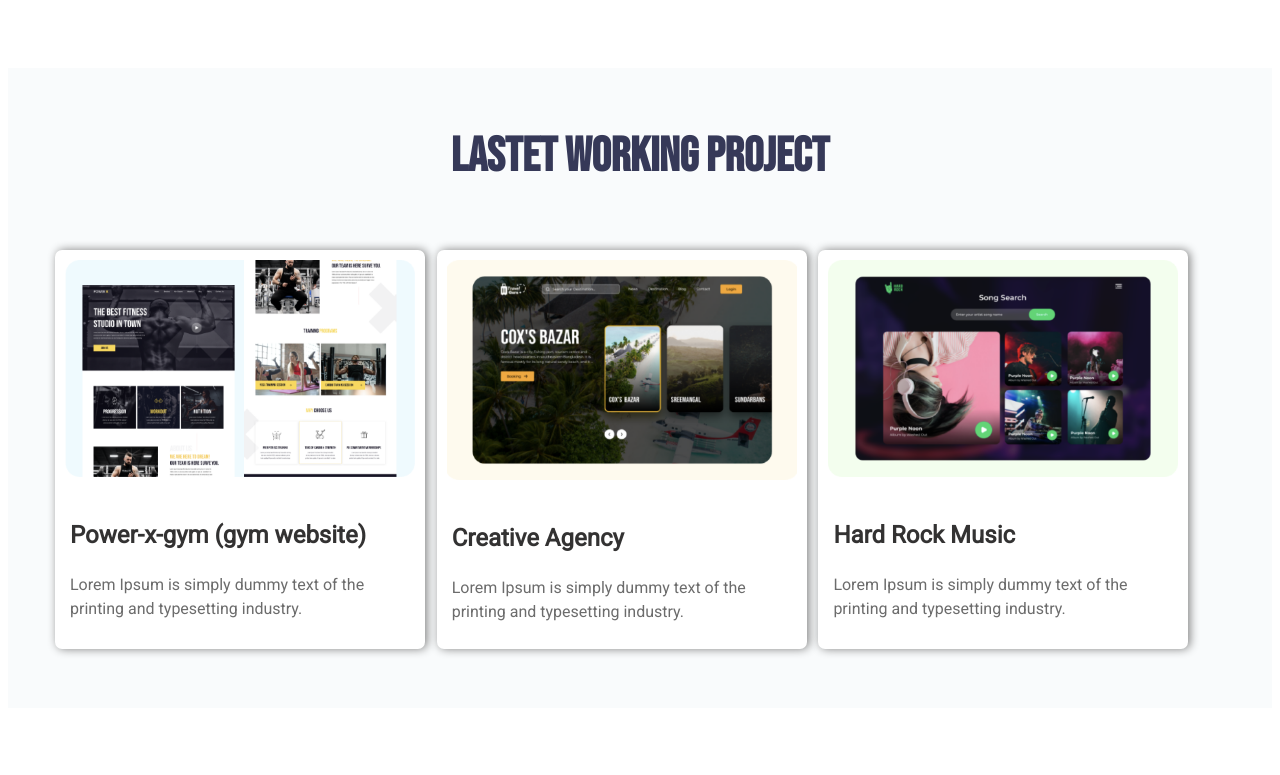
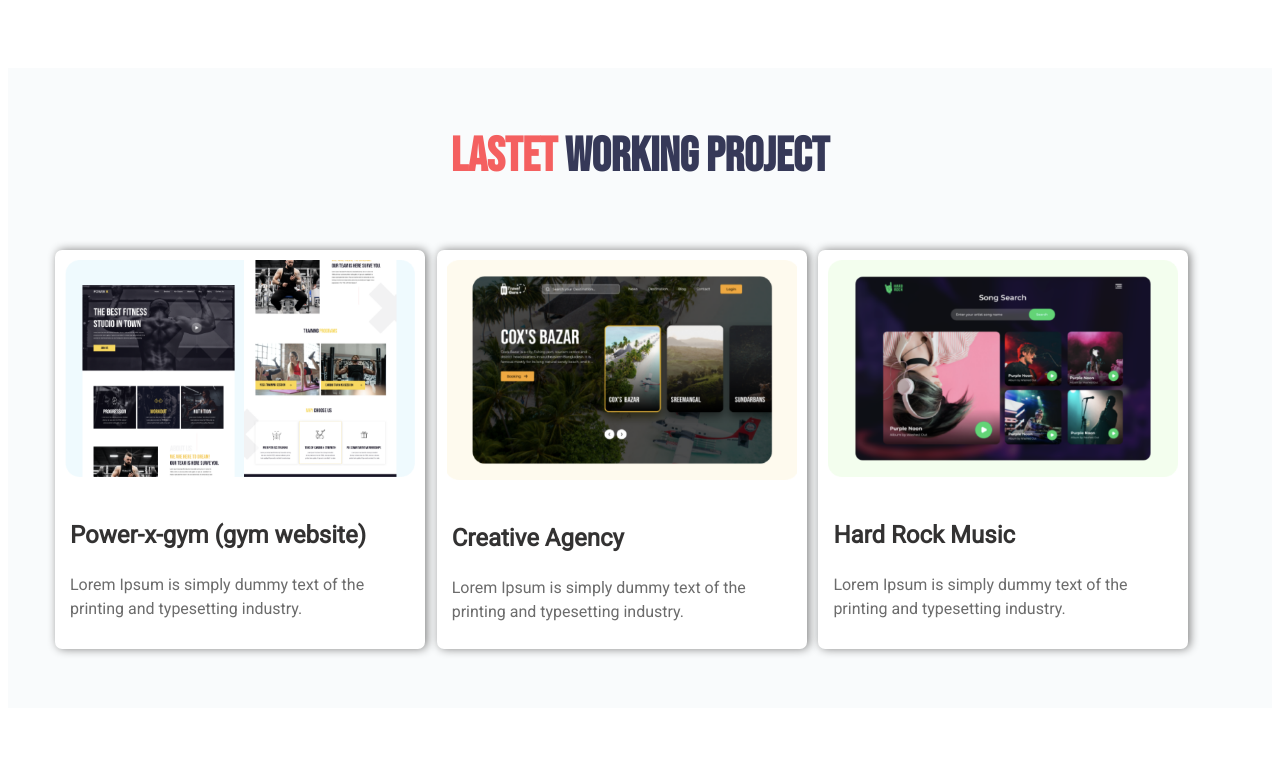
Before and after one commit to glmfrk/personal-website, a plain HTML site: page index.html in a window 1280 px wide. Shown: the part 1040-1815 px from the top of the page. Drawn offline with Linux system fonts and the light colour scheme.

Commit message:
updeat color

```diff
--- a/style.css
+++ b/style.css
@@ -44,6 +44,8 @@ ul,li{
 	padding:10px 20px;
 
 }
+span{color: #F46060;}
+.heading_info{color: #F46060;}
 .menu{
 	float:right;
 	margin-bottom:10px;
```
